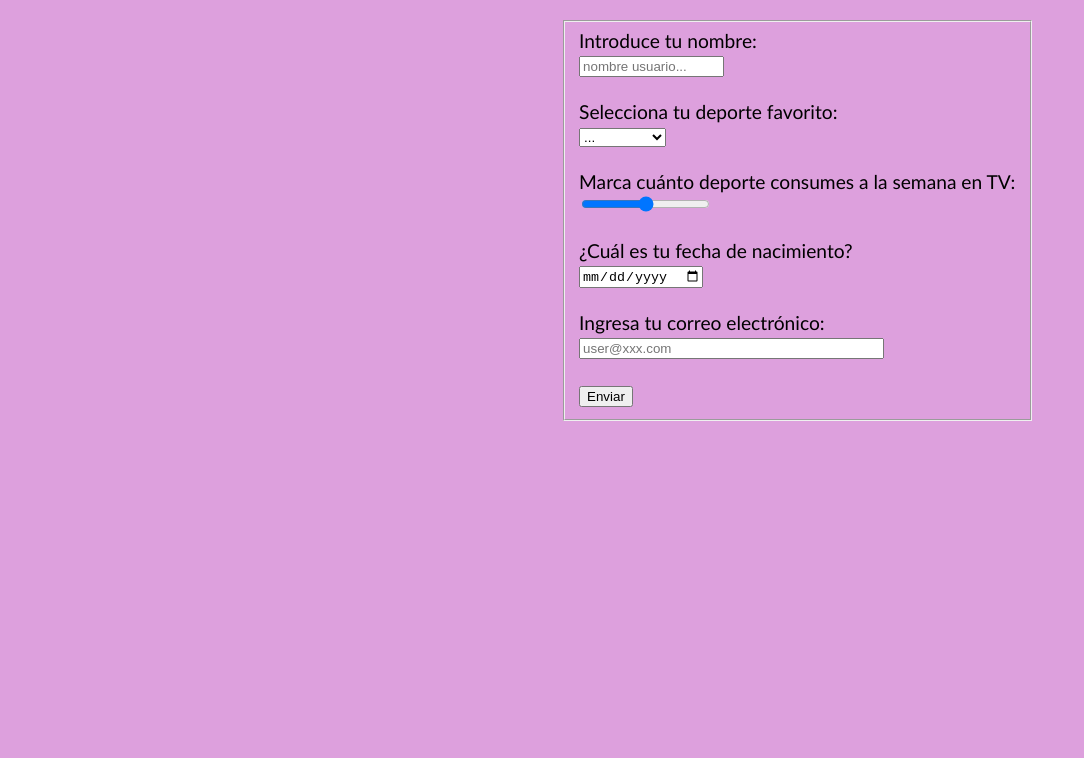
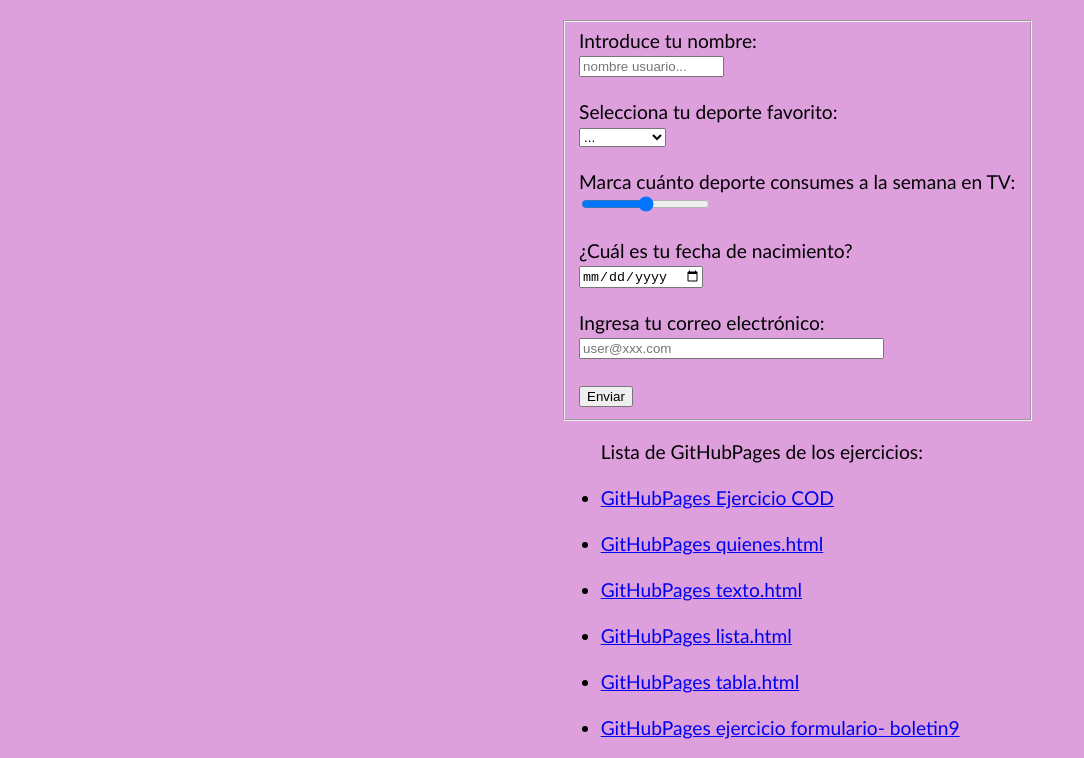
Before and after one commit to angelaserantes/COD-githubpages, a plain HTML site: page index.html in a window 1280 px wide. Shown: the part 129-887 px from the top of the page, without its empty margins (0-1084 px from the left). Before the commit the page ends 800 px from the top, so only its background shows below. Drawn offline with Linux system fonts and the light colour scheme.

Commit message:
lista de githubpages

```diff
--- a/index.html
+++ b/index.html
@@ -44,7 +44,17 @@
             </form>
         </fieldset>
         </article>
-
+        <article>
+            <ul>
+                Lista de GitHubPages de los ejercicios: <br><br>
+                <li><a href="https://angelaserantes.github.io/COD-githubpages/"> GitHubPages Ejercicio COD</a></li><br>
+                <li><a href="https://angelaserantes.github.io/boletin07--html-basico/quienes.html"> GitHubPages quienes.html</a></li><br>
+                <li><a href="https://angelaserantes.github.io/boletin07--html-basico/texto.html"> GitHubPages texto.html</a></li><br>
+                <li><a href="https://angelaserantes.github.io/LMSXI-Boletin08/lista.html"> GitHubPages lista.html</a></li><br>
+                <li><a href="https://angelaserantes.github.io/LMSXI-Boletin08/tabla.html"> GitHubPages tabla.html</a></li><br>
+                <li><a href="https://angelaserantes.github.io/LMSXI-Boletin09/index.html"> GitHubPages  ejercicio formulario- boletin9</a></li>
+            </ul>
+        </article>
     </section>
 </body>
 </html>
```
